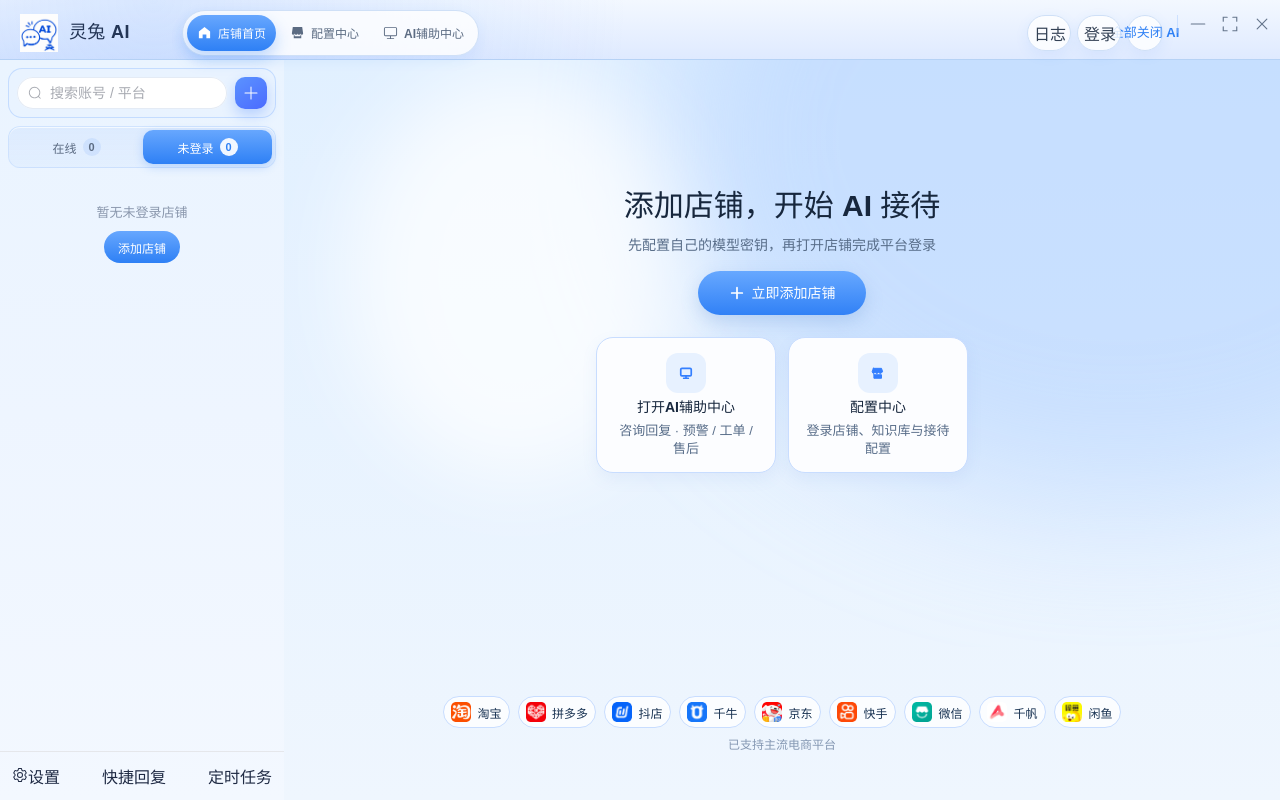
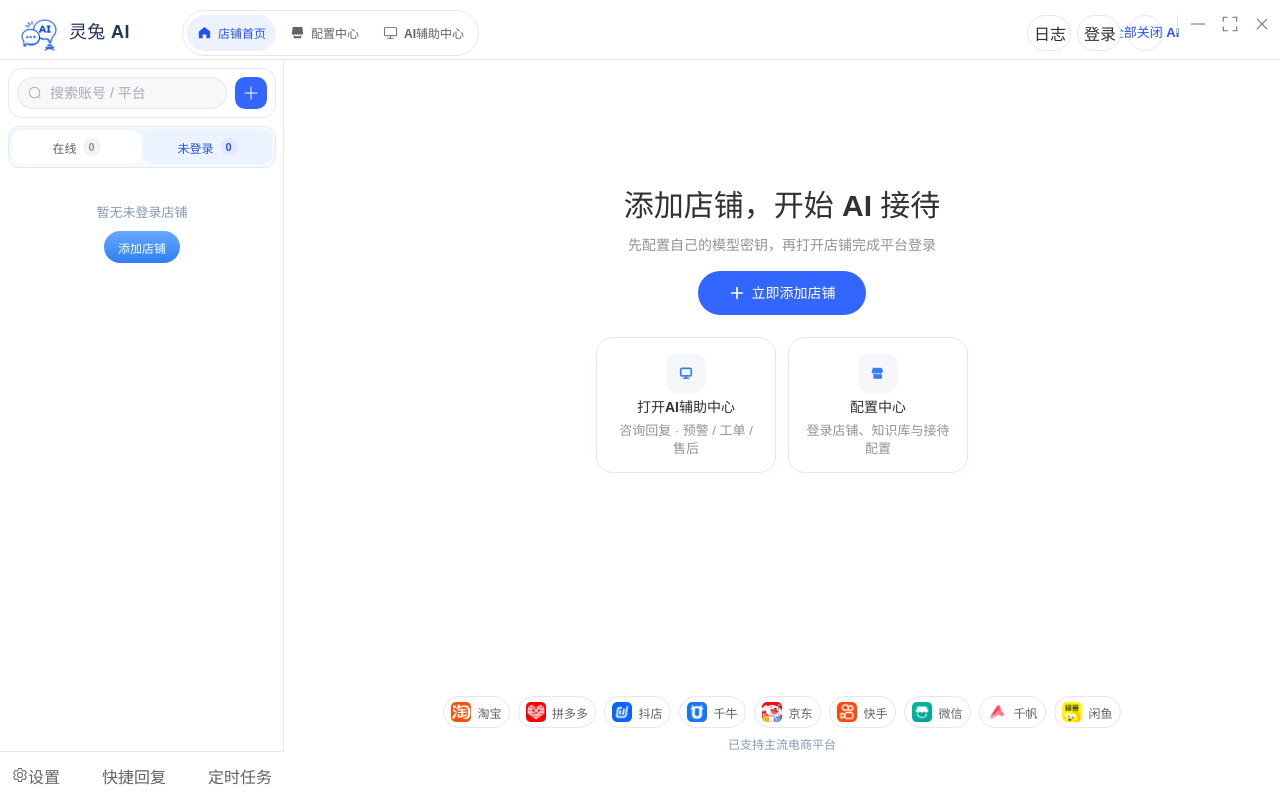
Before and after one commit to 907609732/LTTLT-AI-Customer-Service, a Vue app: page / in a window 1280 px wide. Built offline with nearby package versions, Linux system fonts and the light colour scheme.

Commit message:
style: use a white workbench palette without changing layout

```diff
--- a/src/styles/index.css
+++ b/src/styles/index.css
@@ -15,3 +15,4 @@
 @import './legacy/ShopRechargeView-DYPtOEBb.css';
 @import './legacy/SnapOverlayView-BMn32qFb.css';
 @import './figma-main.css';
+@import './workbench-light.css';
--- /dev/null
+++ b/src/styles/workbench-light.css
@@ -0,0 +1,152 @@
+/* 只覆盖工作台颜色与装饰，保留原布局和平台内容边界。 */
+.workbench-shell {
+  --console-blue: #3366ff;
+  --console-blue-deep: #2453e8;
+  --console-blue-soft: #f5f7fa;
+  --console-border: #e4e7ed;
+  --console-border-soft: #ebeef2;
+  --console-surface: #fff;
+  --console-titlebar-bg: #fff;
+  --console-shadow-soft: none;
+  --console-text: #303133;
+  background: #fff;
+}
+
+.workbench-shell .workbench-titlebar {
+  color: #303133;
+  background: #fff;
+  border-color: #e8e8eb;
+  box-shadow: none;
+}
+
+.workbench-shell .top-navigation,
+.workbench-shell .top-pill,
+.workbench-shell .store-control-trigger {
+  background: #fff;
+  border-color: #e4e7ed;
+  box-shadow: none;
+}
+
+.workbench-shell .top-navigation button {
+  color: #606266;
+}
+
+.workbench-shell .top-navigation button:hover {
+  color: #3366ff;
+  background: #f5f7fa;
+}
+
+.workbench-shell .top-navigation button.active {
+  color: #2453e8;
+  background: #edf2ff;
+  box-shadow: none;
+}
+
+.workbench-shell .workbench-titlebar .window-controls {
+  border-color: #e8e8eb;
+}
+
+.workbench-shell .store-sidebar.my-platform {
+  background: #fff;
+  box-shadow: inset -1px 0 #e8e8eb;
+}
+
+.workbench-shell .store-sidebar.my-platform .sidebar-panel {
+  background: #fff;
+  border-color: #e8e8eb;
+}
+
+.workbench-shell .store-search .el-input__wrapper {
+  background: #f7f8fa;
+  box-shadow: 0 0 0 1px #e9e9eb inset;
+}
+
+.workbench-shell .store-add-btn,
+.workbench-shell .store-home .home-add-store-btn,
+.workbench-shell .store-home .home-add-store-btn.is-emphasis {
+  background: #3366ff;
+  box-shadow: none;
+}
+
+.workbench-shell .store-tabs button {
+  color: #606266;
+  background: #fff;
+  box-shadow: none;
+}
+
+.workbench-shell .store-tabs button.active {
+  color: #2453e8;
+  background: #edf2ff;
+  box-shadow: none;
+}
+
+.workbench-shell .store-tab-count {
+  color: #909399;
+  background: #f2f3f5;
+}
+
+.workbench-shell .store-tabs button.active .store-tab-count {
+  color: #2453e8;
+  background: #e3eaff;
+}
+
+.workbench-shell .store-sidebar .store-sidebar-card:hover {
+  background: #f7f8fa;
+}
+
+.workbench-shell .store-sidebar .store-sidebar-card.selected {
+  background: #edf2ff;
+  border-color: #e5eaf5;
+  border-left-color: #3366ff;
+}
+
+.workbench-shell .sidebar-footer {
+  color: #606266;
+  background: #fff;
+  border-color: #e8e8eb;
+}
+
+.workbench-shell .sidebar-footer button {
+  color: #606266;
+}
+
+.workbench-shell .sidebar-collapse {
+  color: #909399;
+  background: #f5f6f8;
+}
+
+.workbench-shell .workbench-main,
+.workbench-shell .store-home .home-stage--empty {
+  background: #fff;
+}
+
+.workbench-shell .store-home .home-empty-glow {
+  background: none;
+}
+
+.workbench-shell .store-home .home-empty-hero h1,
+.workbench-shell .store-home .home-action-card strong {
+  color: #303133;
+}
+
+.workbench-shell .store-home .home-empty-hero p,
+.workbench-shell .store-home .home-action-card,
+.workbench-shell .store-home .home-action-card > span:last-child {
+  color: #909399;
+}
+
+.workbench-shell .store-home .home-action-card {
+  background: #fff;
+  border-color: #e5e7eb;
+  box-shadow: 0 3px 12px #00000005;
+}
+
+.workbench-shell .store-home .home-action-card .home-action-icon {
+  background: #f5f7fa;
+}
+
+.workbench-shell .store-home .home-platform-pill {
+  color: #606266;
+  background: #fff;
+  border-color: #e5e7eb;
+}
```
Also changed, not shown: 1 other file (tests, documents, lock files or other folders).
